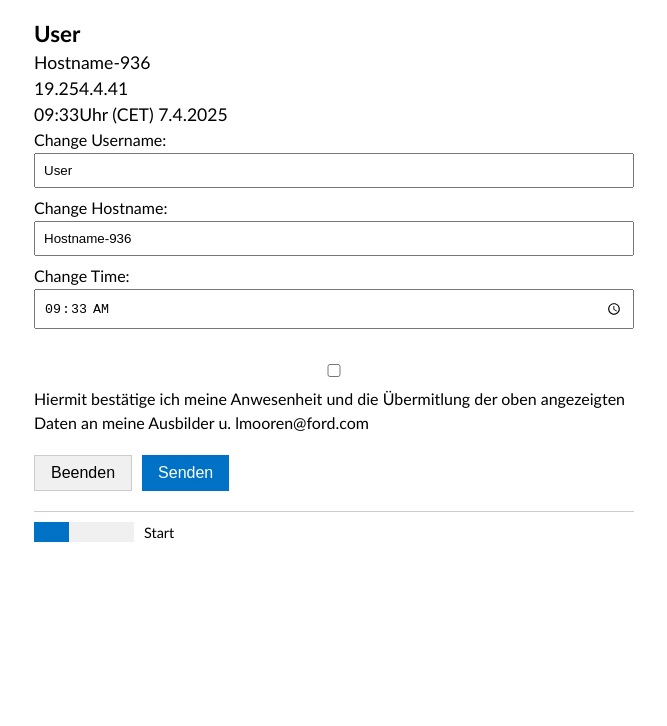
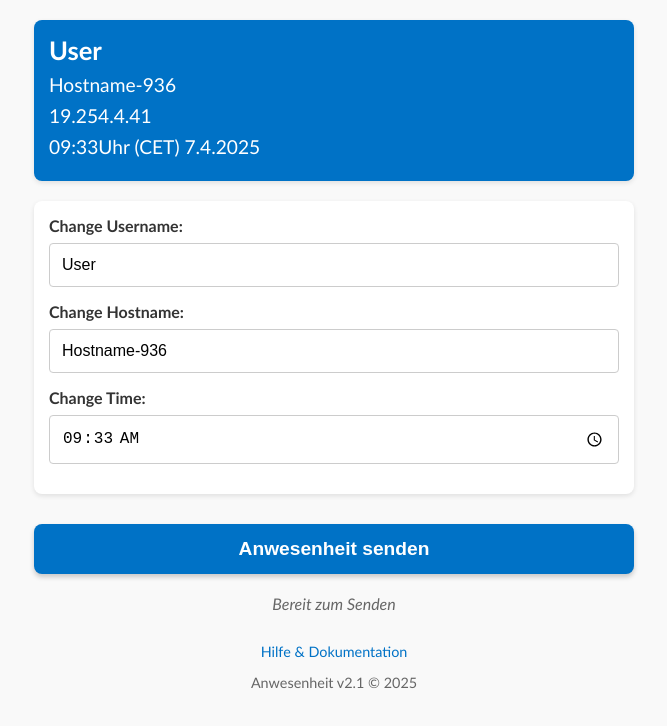
Before and after one commit to davinci05/AAPWA, a plain HTML site: page index.html in a window 1280 px wide. Shown: the whole page, without its empty margins (306-973 px from the left). Drawn offline with Linux system fonts and the light colour scheme.

Commit message:
finished commit

```diff
--- a/index.html
+++ b/index.html
@@ -13,74 +13,97 @@
             max-width: 600px;
             margin: 0 auto;
             padding: 20px;
+            background-color: #f9f9f9;
+            color: #333;
+        }
+        .header {
+            background-color: #0072C6;
+            color: white;
+            padding: 15px;
+            border-radius: 8px;
+            margin-bottom: 20px;
+            box-shadow: 0 2px 5px rgba(0,0,0,0.1);
         }
         .username {
-            font-size: 1.4rem;
+            font-size: 1.6rem;
             font-weight: bold;
-            margin-bottom: 5px;
+            margin-bottom: 8px;
         }
         .info {
-            font-size: 1.1rem;
-            margin-bottom: 5px;
+            font-size: 1.2rem;
+            margin-bottom: 8px;
         }
-        .checkbox-container {
-            margin: 20px 0;
-            line-height: 1.5;
+        .input-fields {
+            background-color: white;
+            padding: 15px;
+            border-radius: 8px;
+            box-shadow: 0 2px 5px rgba(0,0,0,0.1);
+            margin-bottom: 20px;
         }
         .button-container {
             display: flex;
-            gap: 10px;
-            margin-top: 20px;
+            justify-content: center;
+            margin-top: 30px;
         }
         button {
-            padding: 8px 16px;
-            font-size: 1rem;
+            padding: 14px 30px;
+            font-size: 1.2rem;
             cursor: pointer;
+            border-radius: 8px;
+            transition: all 0.3s ease;
         }
         #sendButton {
             background-color: #0072C6;
             color: white;
             border: none;
+            width: 100%;
+            font-weight: bold;
+            box-shadow: 0 3px 5px rgba(0,0,0,0.2);
         }
-        #closeButton {
-            background-color: #f0f0f0;
-            border: 1px solid #ccc;
+        #sendButton:hover {
+            background-color: #005ea3;
+            transform: translateY(-2px);
         }
         .status-bar {
             margin-top: 20px;
-            border-top: 1px solid #ccc;
-            padding-top: 10px;
-            display: flex;
-            align-items: center;
-        }
-        .progress-bar {
-            height: 20px;
-            width: 100px;
-            background-color: #f0f0f0;
-            margin-right: 10px;
-        }
-        .progress-fill {
-            height: 100%;
-            width: 35%;
-            background-color: #0072C6;
-            transition: width 0.3s;
-        }
-        .status-text {
-            font-size: 0.9rem;
+            text-align: center;
+            color: #666;
+            font-style: italic;
         }
         input {
             width: 100%;
-            padding: 8px;
-            margin: 4px 0 10px 0;
+            padding: 12px;
+            margin: 8px 0 15px 0;
             box-sizing: border-box;
+            border: 1px solid #ccc;
+            border-radius: 4px;
+            font-size: 1rem;
+        }
+        label {
+            font-weight: bold;
+        }
+        .footer {
+            margin-top: 30px;
+            text-align: center;
+            font-size: 0.9rem;
+            color: #666;
+        }
+        .footer a {
+            color: #0072C6;
+            text-decoration: none;
+        }
+        .footer a:hover {
+            text-decoration: underline;
         }
     </style>
 </head>
 <body>
+    <div class="header">
         <div class="username" id="labelUsername"></div>
         <div class="info" id="labelHostname"></div>
         <div class="info" id="labelIP"></div>
         <div class="info" id="labelTime"></div>
+    </div>
 
     <div class="input-fields">
         <label for="inputUsername">Change Username:</label>
@@ -93,23 +116,17 @@
         <input type="time" id="inputTime">
     </div>
 
-    <div class="checkbox-container">
-        <input type="checkbox" id="confirmCheckbox">
-        <label for="confirmCheckbox">
-            Hiermit bestätige ich meine Anwesenheit und die Übermitlung der oben angezeigten Daten an meine Ausbilder u. lmooren@ford.com
-        </label>
-    </div>
-
     <div class="button-container">
-        <button id="closeButton">Beenden</button>
-        <button id="sendButton" disabled>Senden</button>
+        <button id="sendButton">Anwesenheit senden</button>
     </div>
 
     <div class="status-bar">
-        <div class="progress-bar">
-            <div class="progress-fill" id="progressBar"></div>
+        <div class="status-text" id="statusText">Bereit zum Senden</div>
     </div>
-        <div class="status-text" id="statusText">Start</div>
+
+    <div class="footer">
+        <p><a href="docs.html">Hilfe & Dokumentation</a></p>
+        <p>Anwesenheit v2.1 &copy; 2025</p>
     </div>
 
     <script>
@@ -140,19 +157,7 @@
             document.getElementById('inputTime').value = new Date().toTimeString().slice(0, 5);
 
             // Event listeners
-            document.getElementById('confirmCheckbox').addEventListener('change', function() {
-                document.getElementById('sendButton').disabled = !this.checked;
-                if(this.checked) {
-                    document.getElementById('statusText').textContent = 'Daten bestätigt';
-                    document.getElementById('progressBar').style.width = '75%';
-                } else {
-                    document.getElementById('statusText').textContent = 'Start';
-                    document.getElementById('progressBar').style.width = '35%';
-                }
-            });
-
             document.getElementById('sendButton').addEventListener('click', sendMail);
-            document.getElementById('closeButton').addEventListener('click', closePage);
 
             document.getElementById('inputUsername').addEventListener('change', function() {
                 username = this.value;
@@ -167,7 +172,8 @@
             });
 
             document.getElementById('inputTime').addEventListener('change', function() {
-                time = this.value.replace(':', '') + " Uhr";
+                // Store time with the colon intact
+                time = this.value + " Uhr";
                 updateLabels();
             });
         });
@@ -204,10 +210,10 @@
         // Function to send email
         function sendMail() {
             document.getElementById('statusText').textContent = 'Mail wird gesendet';
-            document.getElementById('progressBar').style.width = '80%';
 
             const now = new Date();
             const code = getCode(now, username);
+            // Extract the time with colon intact
             const timeStr = time.includes('Uhr') ? time.split('Uhr')[0].trim() : time;
 
             // Email content
@@ -222,17 +228,16 @@
 
             // Fallback to standard mailto if ms-outlook protocol doesn't work
             setTimeout(() => {
-                if (confirm("Would you like to open your default email client?")) {
                 const standardMailto = `mailto:lmooren@ford.com;bgriese1@ford.com?bcc=bgriese1@ford.com&subject=${encodeURIComponent(subject)}&body=${encodeURIComponent(body)}`;
                 window.location.href = standardMailto;
-                }
             }, 1000);
 
             // Update UI state
             document.getElementById('statusText').textContent = 'Mail wurde gesendet';
-            document.getElementById('progressBar').style.width = '99%';
 
-            alert('Ihre E-Mail wurde erfolgreich gesendet');
+            setTimeout(() => {
+                alert('Ihre Anwesenheit wurde erfolgreich gemeldet');
+            }, 1500);
         }
 
         // Function to close the page
```
Also changed, not shown: docs.html (added, +193 -0 lines). Lines whose indentation alone changed are shown as unchanged.
